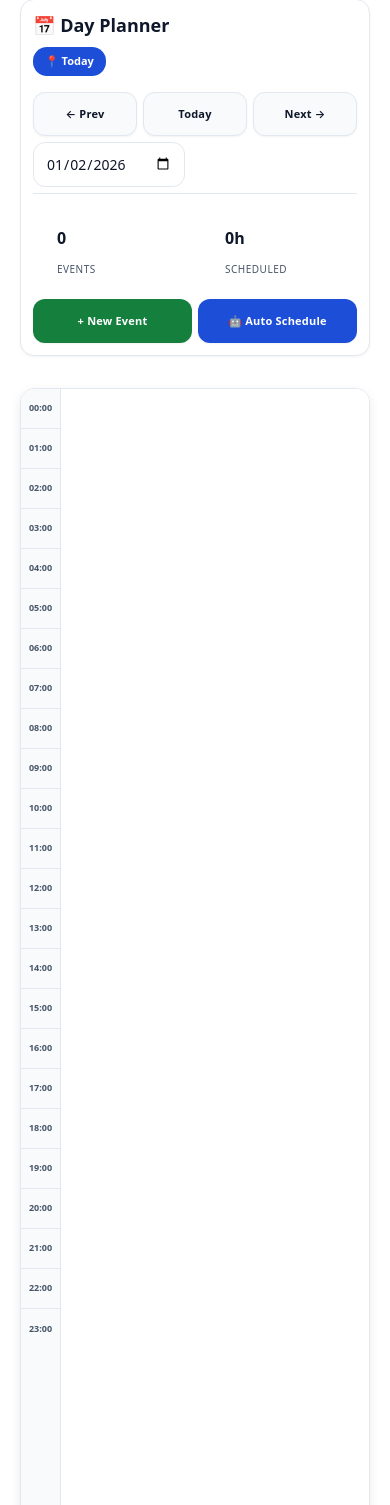
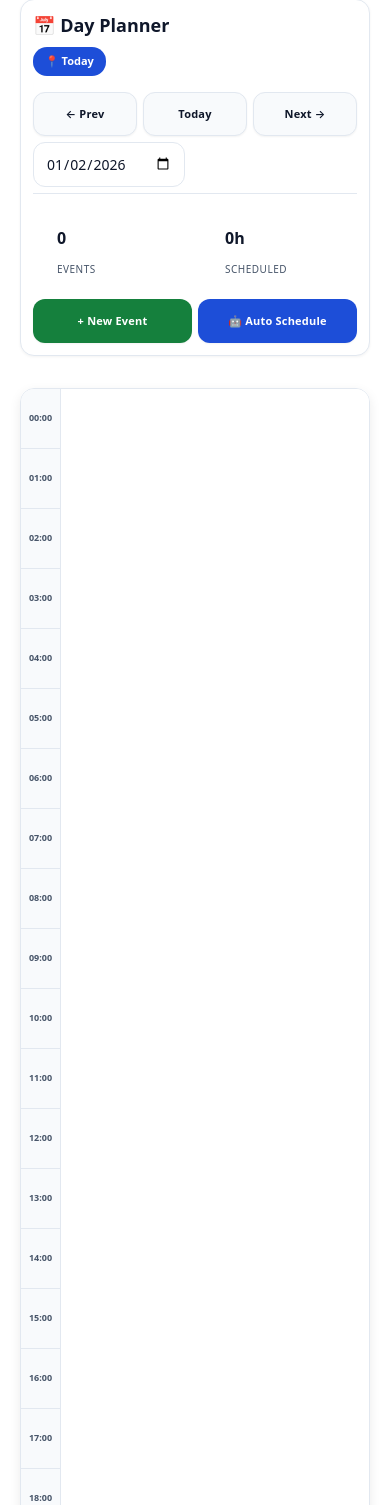
Before and after one commit to vishwerine/vismatrix, a Django app: page /day-planner/ in a window 390 px wide. Shown: the part 93-1598 px from the top of the page. Run offline with Django 5.2, Linux system fonts and the light colour scheme; the visitor is signed in with stand-in values (Sample User, id 1); data comes from the database, SQL or seed files in the repository; data that the repository does not hold is empty; some libraries are stand-ins or nearby versions.

Commit message:
fix time labels

```diff
--- a/progress_tracker/tracker/templates/tracker/day_planner.html
+++ b/progress_tracker/tracker/templates/tracker/day_planner.html
@@ -215,7 +215,7 @@
 
 .timeline-grid {
   position: relative;
-  height: 2880px; /* 24 hours * 60px */
+  height: 1440px; /* 24 hours * 60px */
   min-height: 100%;
 }
 
@@ -593,10 +593,6 @@
     max-height: 600px;
   }
 
-  .timeline-grid {
-    height: 1440px; /* Adjusted for smaller height */
-  }
-
   .event-card {
     font-size: 12px;
   }
@@ -660,14 +656,8 @@
   }
 
   .hour-slot {
-    height: 50px;
     font-size: 10px;
     color: var(--muted);
-    border-bottom: 1px solid var(--border);
-  }
-
-  .timeline-grid {
-    height: 1200px;
   }
 
   .event-card {
@@ -794,11 +784,6 @@
 
   .hour-slot {
     font-size: 9px;
-    height: 40px;
-  }
-
-  .timeline-grid {
-    height: 960px;
   }
 
   .event-card {
@@ -1177,7 +1162,7 @@ function startDrag(e) {
 
   const rect = card.getBoundingClientRect();
   const container = document.querySelector('.planner-container');
-  const gridRect = document.getElementById('grid').getBoundingClientRect();
+  const grid = document.getElementById('grid');
 
   // Track if drag has actually started (threshold-based)
   let isDragging = false;
@@ -1214,7 +1199,9 @@ function startDrag(e) {
       e.preventDefault();
     }
 
-    const y = moveY - gridRect.top + container.scrollTop - dragState.offsetY;
+    // Calculate position relative to the grid, accounting for scroll
+    const containerRect = container.getBoundingClientRect();
+    const y = moveY - containerRect.top + container.scrollTop - dragState.offsetY;
     const mins = Math.round((y / HOUR_HEIGHT) * 60 / 15) * 15;
     const duration = dragState.origEndMin - dragState.origStartMin;
 
```
